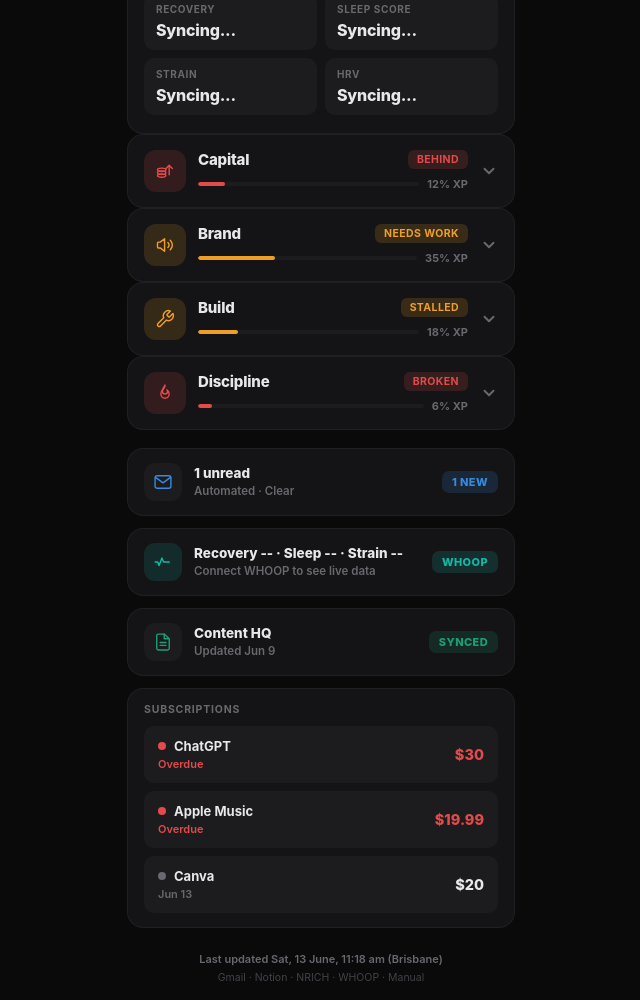
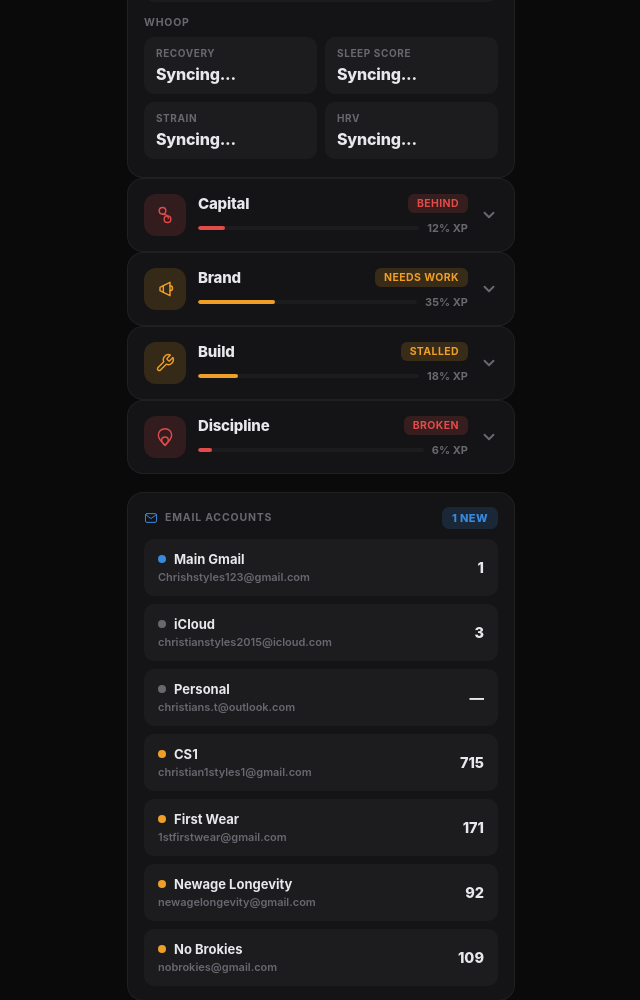
Before and after one commit to chriz0000/life-dashboard, a plain HTML site: page index.html in a window 1280 px wide. Shown: the part 1543-2543 px from the top of the page, without its empty margins (319-959 px from the left). Drawn offline with nearby package versions, Linux system fonts and the light colour scheme.

Commit message:
v3: fix icons, add all email accounts, Apple Calendar data, Gold Coast Marathon

```diff
--- a/index.html
+++ b/index.html
@@ -339,7 +339,8 @@
     today: "Sat",
     contentDays: ["Wed", "Sun"],
     events: [
-      { time: "7:00 AM", title: "5km easy run", sub: "Marathon training · Week 3, Day 6", color: "green" },
+      { time: "4:00 AM", title: "Start Morning Warm Up", sub: "Daily morning routine", color: "purple" },
+      { time: "7:00 AM", title: "5km easy run", sub: "Gold Coast Marathon training · Week 3, Day 6", color: "green" },
       { time: "Today", title: "Canva — $20 due", sub: "Subscription renewal", color: "amber" },
     ],
   },
@@ -353,7 +354,7 @@
       color: "green",
       xp: 50,
       stats: [
-        { label: "Marathon", value: "Week 3/6", sub: "Race ~3 Jul" },
+        { label: "Gold Coast Marathon", value: "Week 3/6", sub: "ASICS · ~3 Jul" },
         { label: "Goal pace", value: "7:07/km" },
         { label: "WHOOP", value: "No data", dot: "amber" },
         { label: "Today", value: "5km easy run" },
@@ -513,7 +514,7 @@
         label: "Today's Tasks",
         items: [
           { text: "Morning mobility routine", done: false },
-          { text: "Marathon training run", done: false },
+          { text: "Gold Coast Marathon training run", done: false },
           { text: "Inbox zero — Gmail", done: false },
           { text: "Log NRICH inventory count", done: false },
         ],
@@ -525,7 +526,19 @@
     },
   ],
 
-  gmail: { unread: 1, sub: "Automated · Clear", badge: "1 NEW", badgeColor: "blue" },
+  emailAccounts: {
+    label: "Email accounts",
+    badge: "1 NEW", badgeColor: "blue",
+    accounts: [
+      { name: "Main Gmail", email: "Chrishstyles123@gmail.com", count: 1, color: "blue" },
+      { name: "iCloud", email: "christianstyles2015@icloud.com", count: 3, color: "gray" },
+      { name: "Personal", email: "christians.t@outlook.com", count: null, color: "gray" },
+      { name: "CS1", email: "christian1styles1@gmail.com", count: 715, color: "amber" },
+      { name: "First Wear", email: "1stfirstwear@gmail.com", count: 171, color: "amber" },
+      { name: "Newage Longevity", email: "newagelongevity@gmail.com", count: 92, color: "amber" },
+      { name: "No Brokies", email: "nobrokies@gmail.com", count: 109, color: "amber" },
+    ],
+  },
   whoopCard: {
     recovery: "--",
     sleep: "--",
@@ -540,7 +553,7 @@
   ],
 
   meta: {
-    sources: "Gmail · Notion · NRICH · WHOOP · Manual",
+    sources: "Gmail · Apple Mail · Apple Calendar · Notion · NRICH · WHOOP · Manual",
   },
 };
 
@@ -573,11 +586,11 @@
    ICONS — inline SVG line-art, inherits color via currentColor
    ========================================================= */
 const ICON_PATHS = {
-  physical: '<circle cx="15" cy="4" r="1.6"/><path d="M13 6.5l-1.5 3.5 3 2.3.8 5.7"/><path d="M11.5 10l-3.5 1.5"/><path d="M14 12l3 .8 2.3 4"/><path d="M11.5 17.5l-3 4"/><path d="M14.3 16.8l3 3.7"/>',
-  capital: '<ellipse cx="8" cy="17.5" rx="5" ry="2"/><ellipse cx="8" cy="14" rx="5" ry="2"/><ellipse cx="8" cy="10.5" rx="5" ry="2"/><path d="M17 16.5V5.5"/><path d="M13.2 9L17 5.2l3.8 3.8"/>',
-  brand: '<path d="M3 9.5v5a1 1 0 001 1h2.2l5.3 4V4.5l-5.3 4H4a1 1 0 00-1 1z"/><path d="M15.5 9a4 4 0 010 6"/><path d="M18.3 6.2a8 8 0 010 11.6"/>',
+  physical: '<circle cx="17" cy="4" r="2"/><path d="M15 22V14l-4-3 3-6 4 3v5"/><path d="M7 16l-2 6"/><path d="M2 12l4 2 4-3"/>',
+  capital: '<circle cx="9" cy="7" r="4"/><path d="M9 11c4 0 7 2 7 5"/><circle cx="15" cy="17" r="4"/>',
+  brand: '<path d="M18 8a3 3 0 010 6"/><path d="M10 8v8l-4-2v-4z"/><path d="M10 8l8-4v16l-8-4"/>',
   build: '<path d="M14.7 6.3a1 1 0 000 1.4l1.6 1.6a1 1 0 001.4 0l3.77-3.77a6 6 0 01-7.94 7.94l-6.91 6.91a2.12 2.12 0 01-3-3l6.91-6.91a6 6 0 017.94-7.94l-3.76 3.76z"/>',
-  discipline: '<path d="M12 2.5c1.1 3-3 4.3-3 7.7a3 3 0 006 0c0-1-.7-2-.7-2 1.9 1.1 2.7 3 2.7 5a5 5 0 01-10 0c0-4.3 3-6.7 5-10.7z"/>',
+  discipline: '<path d="M12 22c4-4 8-7.5 8-12a8 8 0 00-16 0c0 4.5 4 8 8 12z"/><path d="M12 22c-2-2-4-3.5-4-6a4 4 0 018 0c0 2.5-2 4-4 6z"/>',
   mail: '<rect x="2.5" y="4.5" width="19" height="15" rx="2.5"/><path d="M3 6.5l9 6.5 9-6.5"/>',
   doc: '<path d="M13.5 2.5h-7a2 2 0 00-2 2v15a2 2 0 002 2h11a2 2 0 002-2V8z"/><path d="M13.5 2.5V8h5"/><path d="M8.5 12.5h7M8.5 16h7"/>',
   whoop: '<path d="M2.5 12h3.2l1.6 4.2 3.4-9 2 4.8h6.8"/>',
@@ -1217,18 +1230,29 @@
    RENDER: INTEGRATIONS (Gmail, Notion, Subscriptions)
    ========================================================= */
 function renderIntegrations() {
-  const g = DATA.gmail;
+  const e = DATA.emailAccounts;
   const n = DATA.notion;
   const w = DATA.whoopCard;
 
-  const gmailHtml = `
-    <div class="integ-card">
-      <div class="integ-icon" style="color:${COLOR.blue}">${svgIcon("mail", 20)}</div>
-      <div class="integ-info">
-        <div class="integ-title">${g.unread} unread</div>
-        <div class="integ-sub">${g.sub}</div>
+  const emailAccountsHtml = `
+    <div class="subs-card">
+      <div style="display:flex; align-items:center; justify-content:space-between;">
+        <div class="subs-title" style="display:inline-flex; align-items:center; gap:7px;">
+          <span style="color:${COLOR.blue}; display:flex;">${svgIcon("mail", 14)}</span>${e.label}
+        </div>
+        <span class="integ-badge" style="${badgeStyle(e.badgeColor)}">${e.badge}</span>
       </div>
-      <span class="integ-badge" style="${badgeStyle(g.badgeColor)}">${g.badge}</span>
+      <div class="list">
+        ${e.accounts.map(a => `
+          <div class="list-row">
+            <div class="list-main">
+              <span class="list-name">${dotSvg(a.color)}${a.name}</span>
+              <span class="list-sub">${a.email}</span>
+            </div>
+            <span class="list-amount">${a.count != null ? a.count.toLocaleString() : "—"}</span>
+          </div>
+        `).join("")}
+      </div>
     </div>
   `;
 
@@ -1271,7 +1295,7 @@
     </div>
   `;
 
-  document.getElementById("integrations").innerHTML = gmailHtml + whoopHtml + notionHtml + subsHtml;
+  document.getElementById("integrations").innerHTML = emailAccountsHtml + whoopHtml + notionHtml + subsHtml;
 }
 
 /* =========================================================
--- a/sw.js
+++ b/sw.js
@@ -1,4 +1,4 @@
-const CACHE_NAME = "life-dashboard-v1";
+const CACHE_NAME = "life-dashboard-v3";
 const PRECACHE_URLS = [
   "./",
   "./index.html",
```
